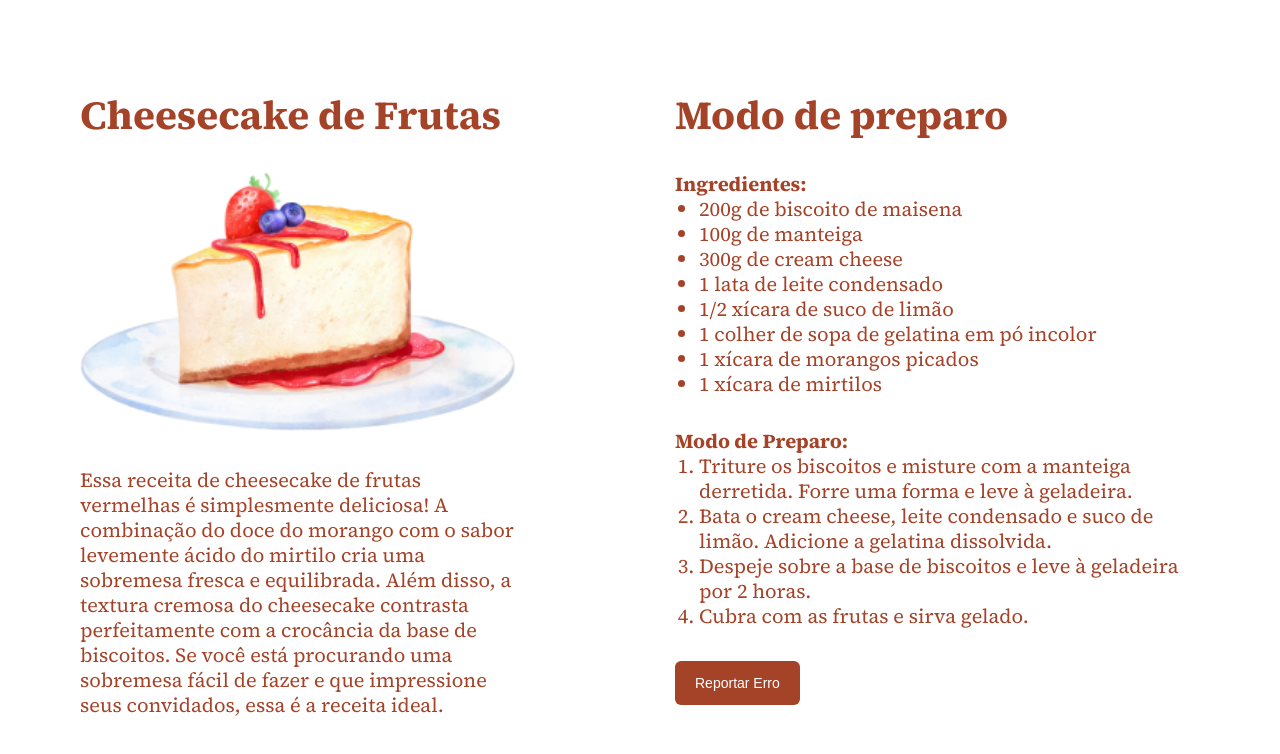
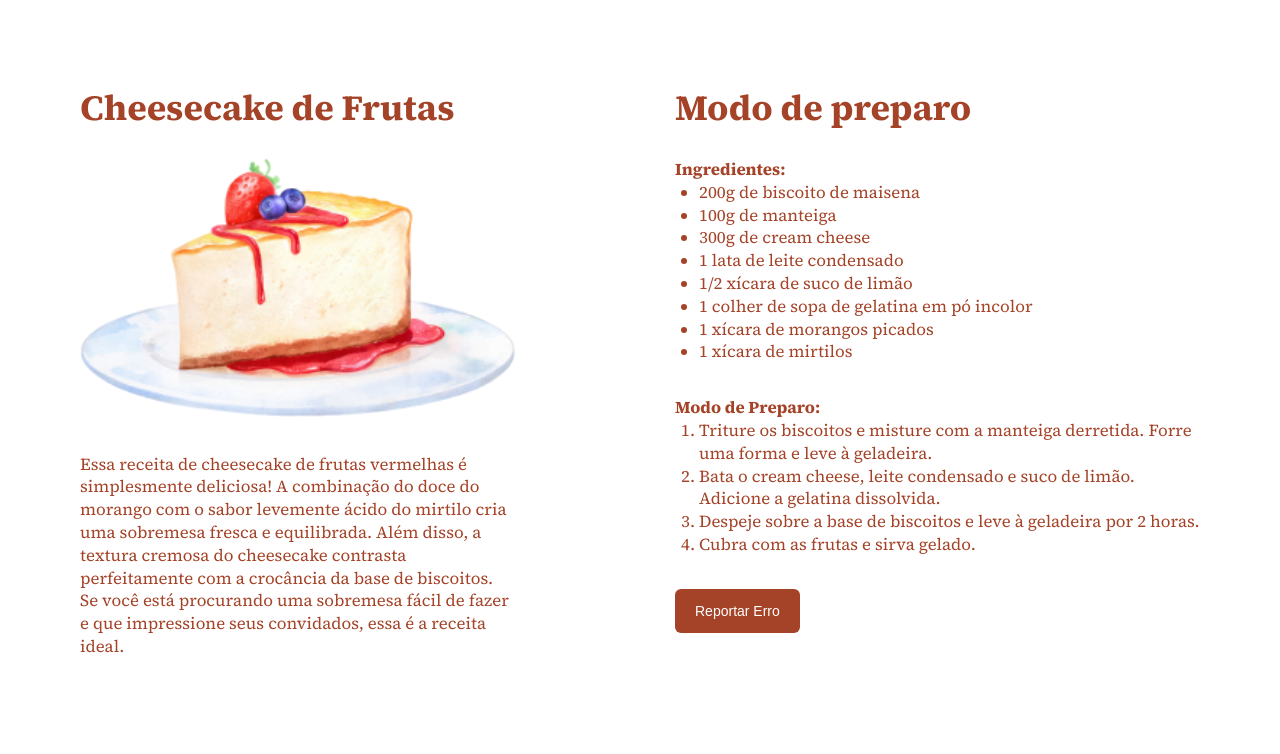
Before and after one commit to NandaReisVerissimo/LessonReinforcingResponsiveness, a plain HTML site: page index.html in a window 1280 px wide. Drawn offline with Linux system fonts and the light colour scheme.

Commit message:
Clamp Lesson

```diff
--- a/style.css
+++ b/style.css
@@ -56,9 +56,10 @@ button {
 }
 
 h1, h2 {
-  font-size: 2.8rem;
+  /*clamp(min, ideal, alto) */
+  font-size: clamp(2.8rem, 2vw + 1rem, 4rem);
   font-weight: 700;
-  line-height: 3.6rem;
+  line-height: clamp(3.6rem, 2vw + 1rem, 5rem);
 }
 
 h2 {
@@ -66,8 +67,8 @@ h2 {
 }
 
 p, li, strong {
-  font-size: 1.4rem;
-  line-height: 1.8rem;
+  font-size: clamp(1.4rem, 1vw + 0.4rem, 2rem);
+  line-height: clamp(1.8rem, 1vw + 1rem, 2.5rem);
 }
 
 ul, ol {
@@ -94,7 +95,7 @@ ul{
   max-width: 52.5rem;
 }
 
-h1, h2 {
+/*h1, h2 {
   font-size: 4rem;
   line-height: 5rem;
 }
@@ -103,7 +104,7 @@ p,li, strong {
   font-size: 2rem;
   line-height: 2.5rem;
 }
-
+*/
 button {
   padding: 1rem 2rem;
   font-size: 1.4rem;
```
